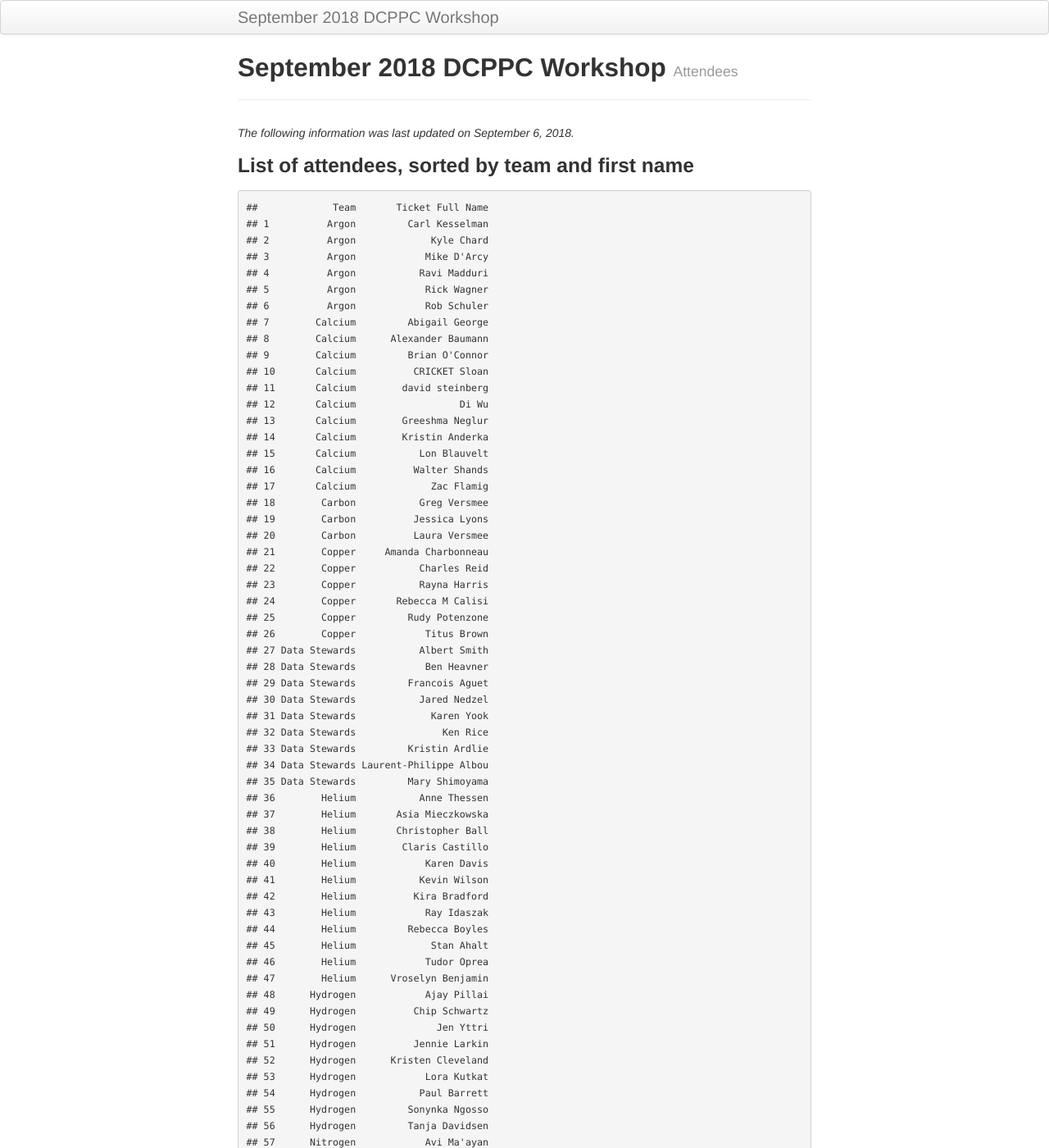
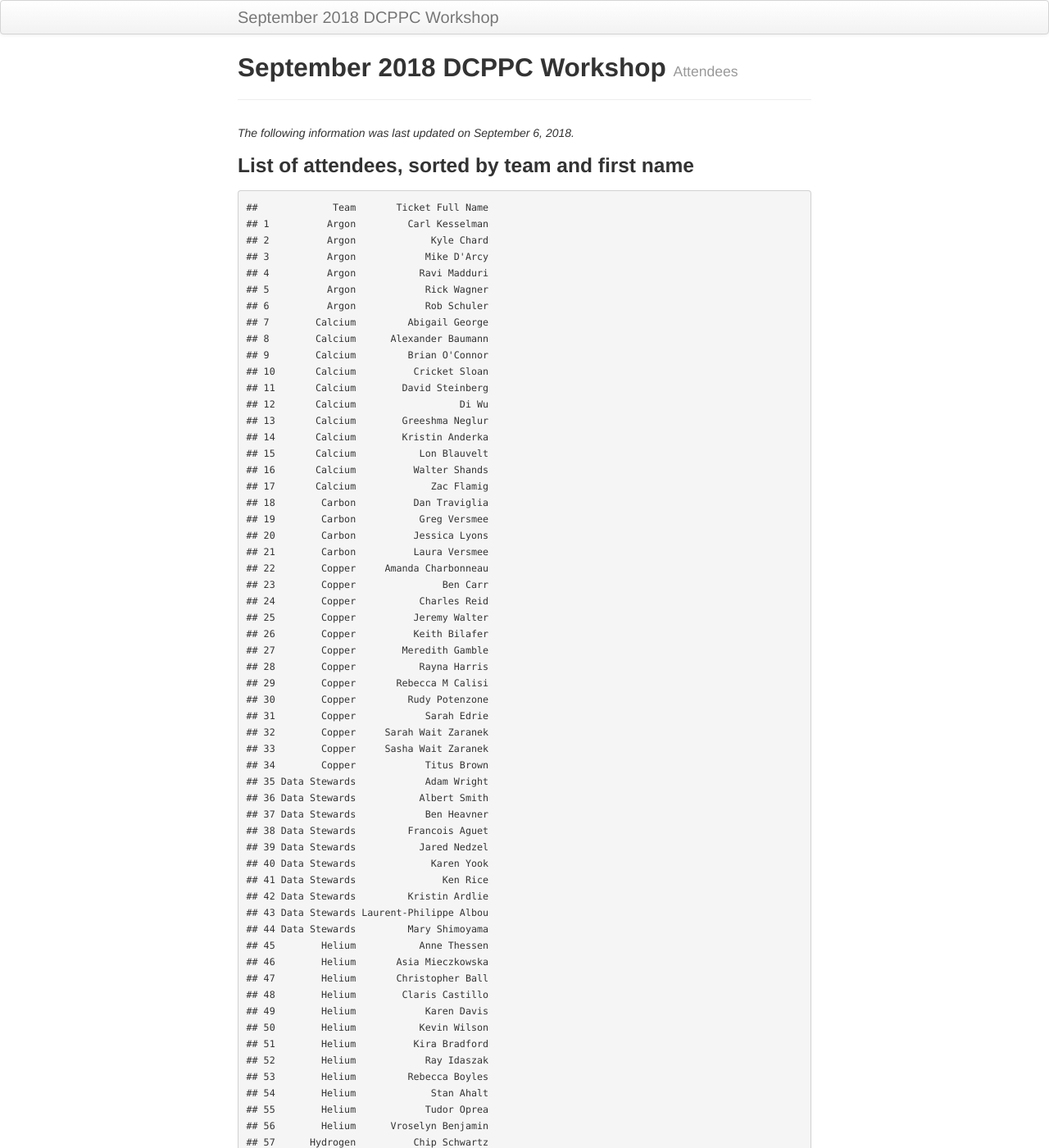
Before and after one commit to dcppc/2018-september-workshop, a Jekyll site: the page built from docs/attendees.md, in a window 1280 px wide and 1400 px high. Shown: the whole window at 82% size. Built offline with Jekyll 4.4.1, drawn with Linux system fonts in a browser that asks for light colours; some of the changed text lies outside the part shown.

Commit message:
up to almost 90

```diff
--- a/docs/attendees.md
+++ b/docs/attendees.md
@@ -5,7 +5,7 @@ tagline: Attendees
 
 ---
 
-_The following information was last updated on September 6, 2018._
+*The following information was last updated on September 6, 2018.*
 
 ### List of attendees, sorted by team and first name
 
@@ -19,89 +19,100 @@ _The following information was last updated on September 6, 2018._
     ## 7        Calcium         Abigail George
     ## 8        Calcium      Alexander Baumann
     ## 9        Calcium         Brian O'Connor
-    ## 10       Calcium          CRICKET Sloan
-    ## 11       Calcium        david steinberg
+    ## 10       Calcium          Cricket Sloan
+    ## 11       Calcium        David Steinberg
     ## 12       Calcium                  Di Wu
     ## 13       Calcium        Greeshma Neglur
     ## 14       Calcium        Kristin Anderka
     ## 15       Calcium           Lon Blauvelt
     ## 16       Calcium          Walter Shands
     ## 17       Calcium             Zac Flamig
-    ## 18        Carbon           Greg Versmee
-    ## 19        Carbon          Jessica Lyons
-    ## 20        Carbon          Laura Versmee
-    ## 21        Copper     Amanda Charbonneau
-    ## 22        Copper           Charles Reid
-    ## 23        Copper           Rayna Harris
-    ## 24        Copper       Rebecca M Calisi
-    ## 25        Copper         Rudy Potenzone
-    ## 26        Copper            Titus Brown
-    ## 27 Data Stewards           Albert Smith
-    ## 28 Data Stewards            Ben Heavner
-    ## 29 Data Stewards         Francois Aguet
-    ## 30 Data Stewards           Jared Nedzel
-    ## 31 Data Stewards             Karen Yook
-    ## 32 Data Stewards               Ken Rice
-    ## 33 Data Stewards         Kristin Ardlie
-    ## 34 Data Stewards Laurent-Philippe Albou
-    ## 35 Data Stewards         Mary Shimoyama
-    ## 36        Helium           Anne Thessen
-    ## 37        Helium       Asia Mieczkowska
-    ## 38        Helium       Christopher Ball
-    ## 39        Helium        Claris Castillo
-    ## 40        Helium            Karen Davis
-    ## 41        Helium           Kevin Wilson
-    ## 42        Helium          Kira Bradford
-    ## 43        Helium            Ray Idaszak
-    ## 44        Helium         Rebecca Boyles
-    ## 45        Helium             Stan Ahalt
-    ## 46        Helium            Tudor Oprea
-    ## 47        Helium      Vroselyn Benjamin
-    ## 48      Hydrogen            Ajay Pillai
-    ## 49      Hydrogen          Chip Schwartz
-    ## 50      Hydrogen              Jen Yttri
-    ## 51      Hydrogen          Jennie Larkin
-    ## 52      Hydrogen      Kristen Cleveland
-    ## 53      Hydrogen            Lora Kutkat
-    ## 54      Hydrogen           Paul Barrett
-    ## 55      Hydrogen         Sonynka Ngosso
-    ## 56      Hydrogen         Tanja Davidsen
-    ## 57      Nitrogen            Avi Ma'ayan
-    ## 58      Nitrogen          Daniel Clarke
-    ## 59      Nitrogen       Michel Dumontier
-    ## 60      Nitrogen         Sherry Jenkins
-    ## 61        Oxygen    Lucila Ohno-Machado
-    ## 62    Phosphorus             Bob Carter
-    ## 63    Phosphorus            Kemi Ifeonu
-    ## 64    Phosphorus       Suvarna Nadendla
-    ## 65        Sodium         Julian Gautier
-    ## 66        Sodium Manuel Bernal Llinares
-    ## 67        Sodium           Max Levinson
-    ## 68        Sodium           Merce Crosas
-    ## 69        Sodium              Tim Clark
-    ## 70         Xenon            Alison Leaf
-    ## 71         Xenon         Anita de Waard
-    ## 72         Xenon Brandi Davis-Dusenbery
-    ## 73         Xenon          Ian Broadhead
-    ## 74         Xenon  Marina Soares e Silva
-    ## 75         Xenon             Mia Nastic
-    ## 76         Xenon         Saiju Pyarajan
+    ## 18        Carbon          Dan Traviglia
+    ## 19        Carbon           Greg Versmee
+    ## 20        Carbon          Jessica Lyons
+    ## 21        Carbon          Laura Versmee
+    ## 22        Copper     Amanda Charbonneau
+    ## 23        Copper               Ben Carr
+    ## 24        Copper           Charles Reid
+    ## 25        Copper          Jeremy Walter
+    ## 26        Copper          Keith Bilafer
+    ## 27        Copper        Meredith Gamble
+    ## 28        Copper           Rayna Harris
+    ## 29        Copper       Rebecca M Calisi
+    ## 30        Copper         Rudy Potenzone
+    ## 31        Copper            Sarah Edrie
+    ## 32        Copper     Sarah Wait Zaranek
+    ## 33        Copper     Sasha Wait Zaranek
+    ## 34        Copper            Titus Brown
+    ## 35 Data Stewards            Adam Wright
+    ## 36 Data Stewards           Albert Smith
+    ## 37 Data Stewards            Ben Heavner
+    ## 38 Data Stewards         Francois Aguet
+    ## 39 Data Stewards           Jared Nedzel
+    ## 40 Data Stewards             Karen Yook
+    ## 41 Data Stewards               Ken Rice
+    ## 42 Data Stewards         Kristin Ardlie
+    ## 43 Data Stewards Laurent-Philippe Albou
+    ## 44 Data Stewards         Mary Shimoyama
+    ## 45        Helium           Anne Thessen
+    ## 46        Helium       Asia Mieczkowska
+    ## 47        Helium       Christopher Ball
+    ## 48        Helium        Claris Castillo
+    ## 49        Helium            Karen Davis
+    ## 50        Helium           Kevin Wilson
+    ## 51        Helium          Kira Bradford
+    ## 52        Helium            Ray Idaszak
+    ## 53        Helium         Rebecca Boyles
+    ## 54        Helium             Stan Ahalt
+    ## 55        Helium            Tudor Oprea
+    ## 56        Helium      Vroselyn Benjamin
+    ## 57      Hydrogen          Chip Schwartz
+    ## 58      Hydrogen              Jen Yttri
+    ## 59      Hydrogen          Jennie Larkin
+    ## 60      Hydrogen      Kristen Cleveland
+    ## 61      Hydrogen            Lora Kutkat
+    ## 62      Hydrogen           Paul Barrett
+    ## 63      Hydrogen         Sonynka Ngosso
+    ## 64      Hydrogen         Tanja Davidsen
+    ## 65      Hydrogen         Vivien Bonazzi
+    ## 66      Nitrogen             Alex Jones
+    ## 67      Nitrogen            Avi Ma'ayan
+    ## 68      Nitrogen          Daniel Clarke
+    ## 69      Nitrogen          Juergen Klenk
+    ## 70      Nitrogen       Michel Dumontier
+    ## 71      Nitrogen         Sherry Jenkins
+    ## 72        Oxygen    Lucila Ohno-Machado
+    ## 73    Phosphorus             Bob Carter
+    ## 74    Phosphorus            Kemi Ifeonu
+    ## 75    Phosphorus       Suvarna Nadendla
+    ## 76        Sodium         Julian Gautier
+    ## 77        Sodium Manuel Bernal Llinares
+    ## 78        Sodium           Max Levinson
+    ## 79        Sodium           Merce Crosas
+    ## 80        Sodium              Tim Clark
+    ## 81         Xenon            Alison Leaf
+    ## 82         Xenon         Anita de Waard
+    ## 83         Xenon Brandi Davis-Dusenbery
+    ## 84         Xenon          Ian Broadhead
+    ## 85         Xenon  Marina Soares e Silva
+    ## 86         Xenon             Mia Nastic
+    ## 87         Xenon         Saiju Pyarajan
 
 ### Overview of particpants per team
 
     ##             Team  n
     ## 1          Argon  6
     ## 2        Calcium 11
-    ## 3         Carbon  3
-    ## 4         Copper  6
-    ## 5  Data Stewards  9
+    ## 3         Carbon  4
+    ## 4         Copper 13
+    ## 5  Data Stewards 10
     ## 6         Helium 12
     ## 7       Hydrogen  9
-    ## 8       Nitrogen  4
+    ## 8       Nitrogen  6
     ## 9         Oxygen  1
     ## 10    Phosphorus  3
     ## 11        Sodium  5
-    ## 12         Xenon  7
+    ## 12         Xenon  8
 
 ### Guests
 
```
